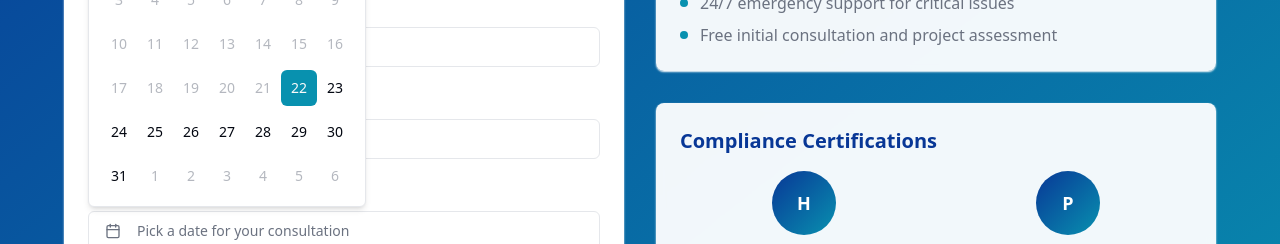
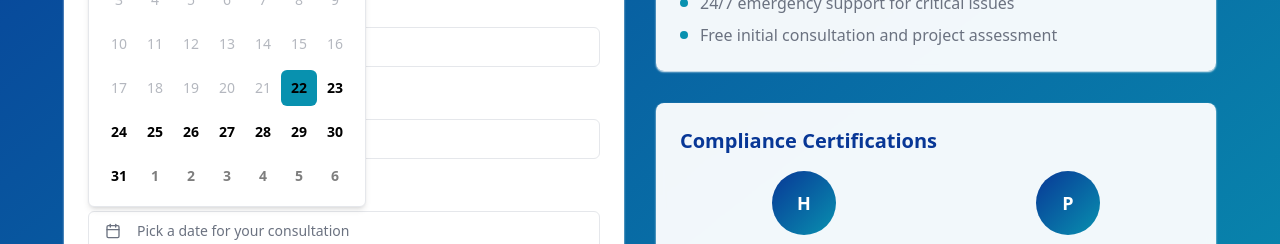
Before and after one commit to GlobalCloudSystemrepository/web-dental-solutions, a React (Vite) app: page / in a window 1280 px wide. Both pictures are taken after a click on the button "Pick a date for your consultation". Shown: the part 2912-3156 px from the top of the page. Built offline with nearby package versions, Linux system fonts and the light colour scheme.

Commit message:
Refactor calendar to style dates
Update calendar component to make today and future dates bold and black.

```diff
--- a/src/components/ui/calendar.tsx
+++ b/src/components/ui/calendar.tsx
@@ -1,3 +1,4 @@
+
 import * as React from "react";
 import { ChevronLeft, ChevronRight } from "lucide-react";
 import { DayPicker } from "react-day-picker";
@@ -37,15 +38,16 @@ function Calendar({
         cell: "h-9 w-9 text-center text-sm p-0 relative [&:has([aria-selected].day-range-end)]:rounded-r-md [&:has([aria-selected].day-outside)]:bg-accent/50 [&:has([aria-selected])]:bg-accent first:[&:has([aria-selected])]:rounded-l-md last:[&:has([aria-selected])]:rounded-r-md focus-within:relative focus-within:z-20",
         day: cn(
           buttonVariants({ variant: "ghost" }),
-          "h-9 w-9 p-0 font-normal aria-selected:opacity-100"
+          "h-9 w-9 p-0 font-normal aria-selected:opacity-100",
+          "[&:not([disabled])]:font-bold [&:not([disabled])]:text-black"
         ),
         day_range_end: "day-range-end",
         day_selected:
-          "bg-primary text-primary-foreground hover:bg-primary hover:text-primary-foreground focus:bg-primary focus:text-primary-foreground",
-        day_today: "bg-accent text-accent-foreground",
+          "bg-primary text-primary-foreground hover:bg-primary hover:text-primary-foreground focus:bg-primary focus:text-primary-foreground font-bold",
+        day_today: "bg-accent text-accent-foreground font-bold text-black",
         day_outside:
           "day-outside text-muted-foreground opacity-50 aria-selected:bg-accent/50 aria-selected:text-muted-foreground aria-selected:opacity-30",
-        day_disabled: "text-muted-foreground opacity-50",
+        day_disabled: "text-muted-foreground opacity-50 font-normal",
         day_range_middle:
           "aria-selected:bg-accent aria-selected:text-accent-foreground",
         day_hidden: "invisible",
```
